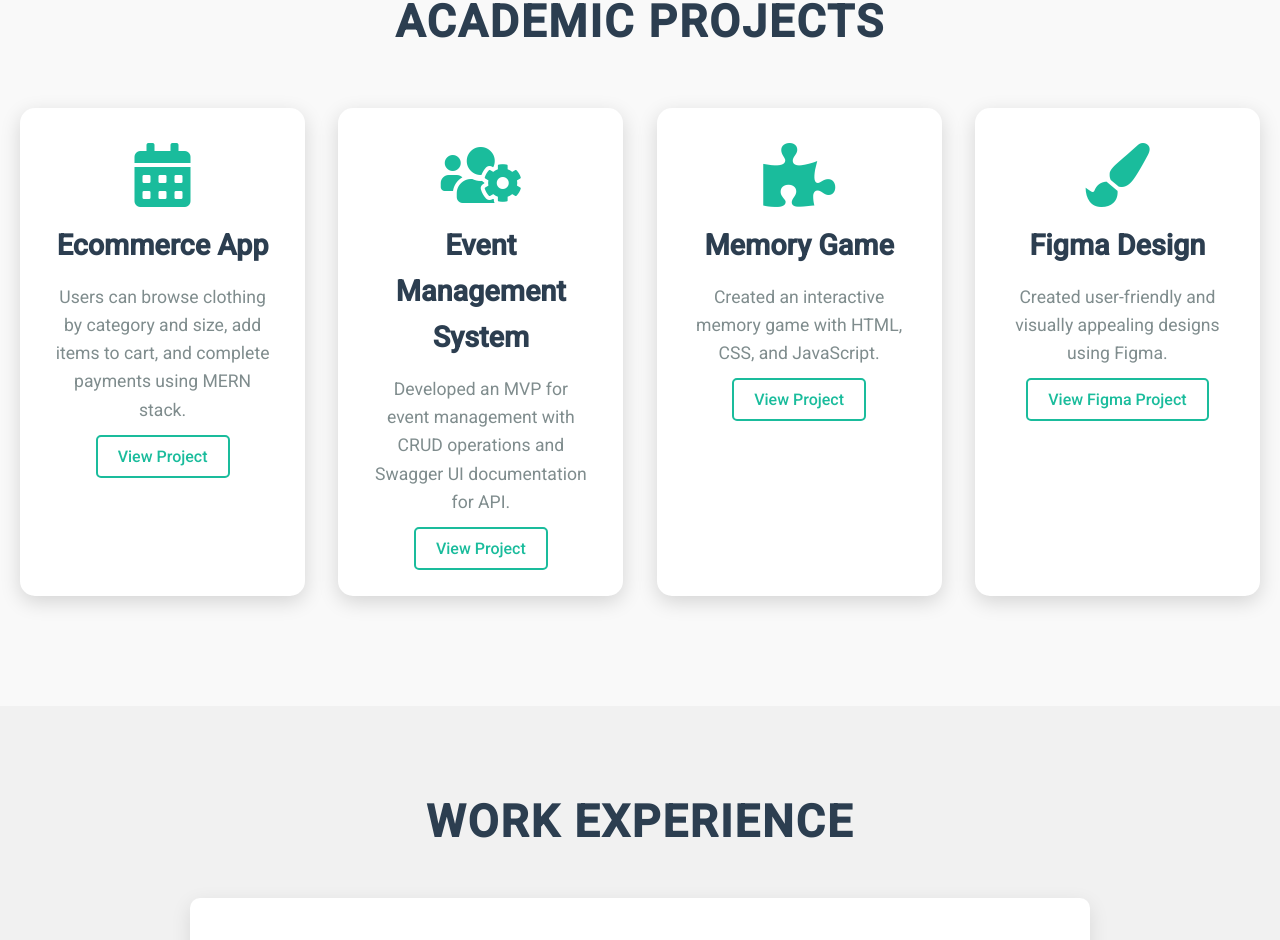
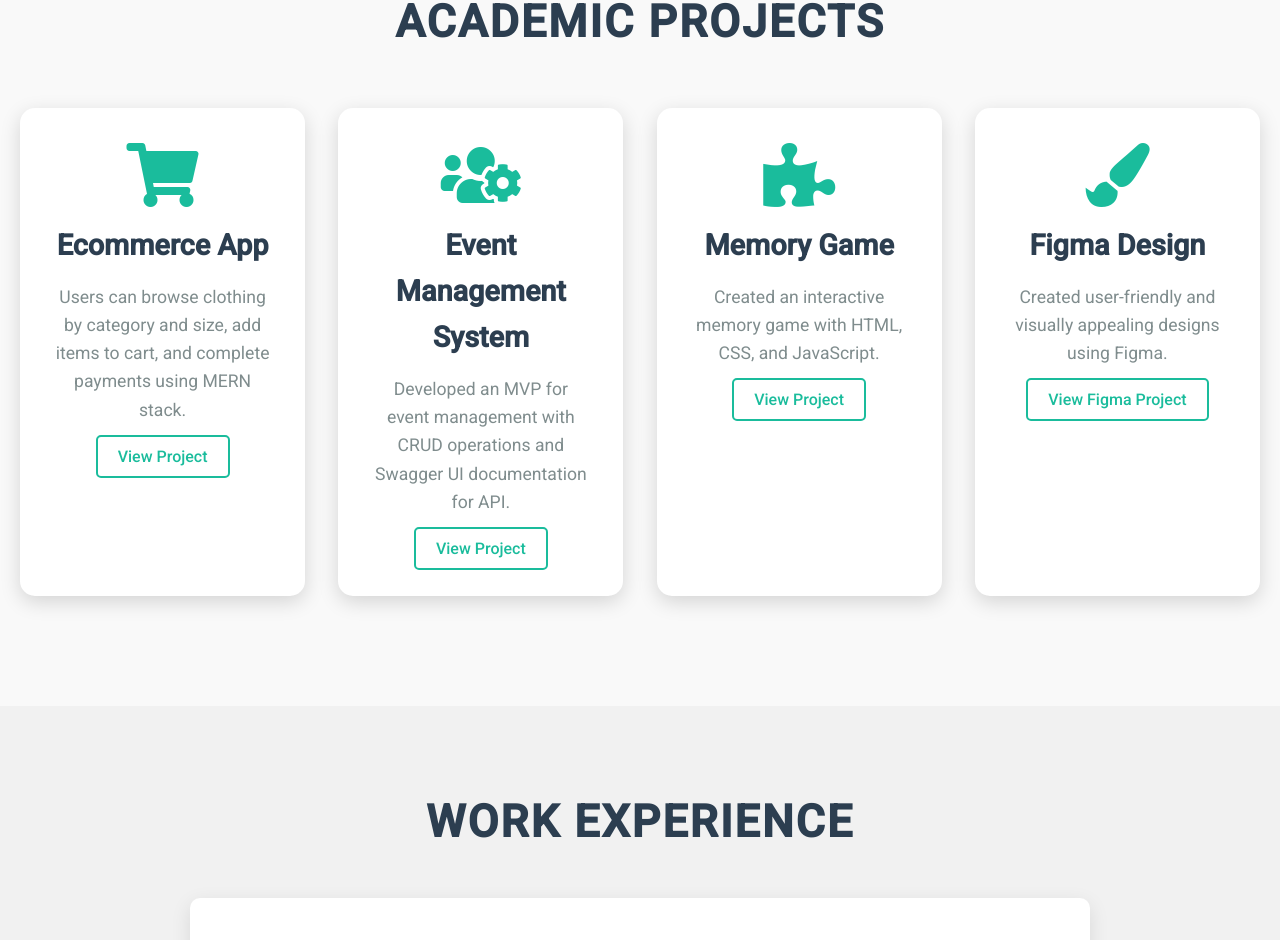
Before and after one commit to zalak2163/Portfolio_Zalak, a plain HTML site: page index.html in a window 1280 px wide. Shown: the part 1526-2466 px from the top of the page. Drawn offline with Linux system fonts and the light colour scheme.

Commit message:
update project section in index page

```diff
--- a/index.html
+++ b/index.html
@@ -117,7 +117,8 @@
       <h2>Academic Projects</h2>
       <div class="project-cards">
         <div class="card">
-          <i class="fas fa-calendar-alt"></i>
+          <i class="fas fa-shopping-cart"></i>
+
           <!-- Event Planning Platform Icon -->
           <h3>Ecommerce App</h3>
           <p>
```
